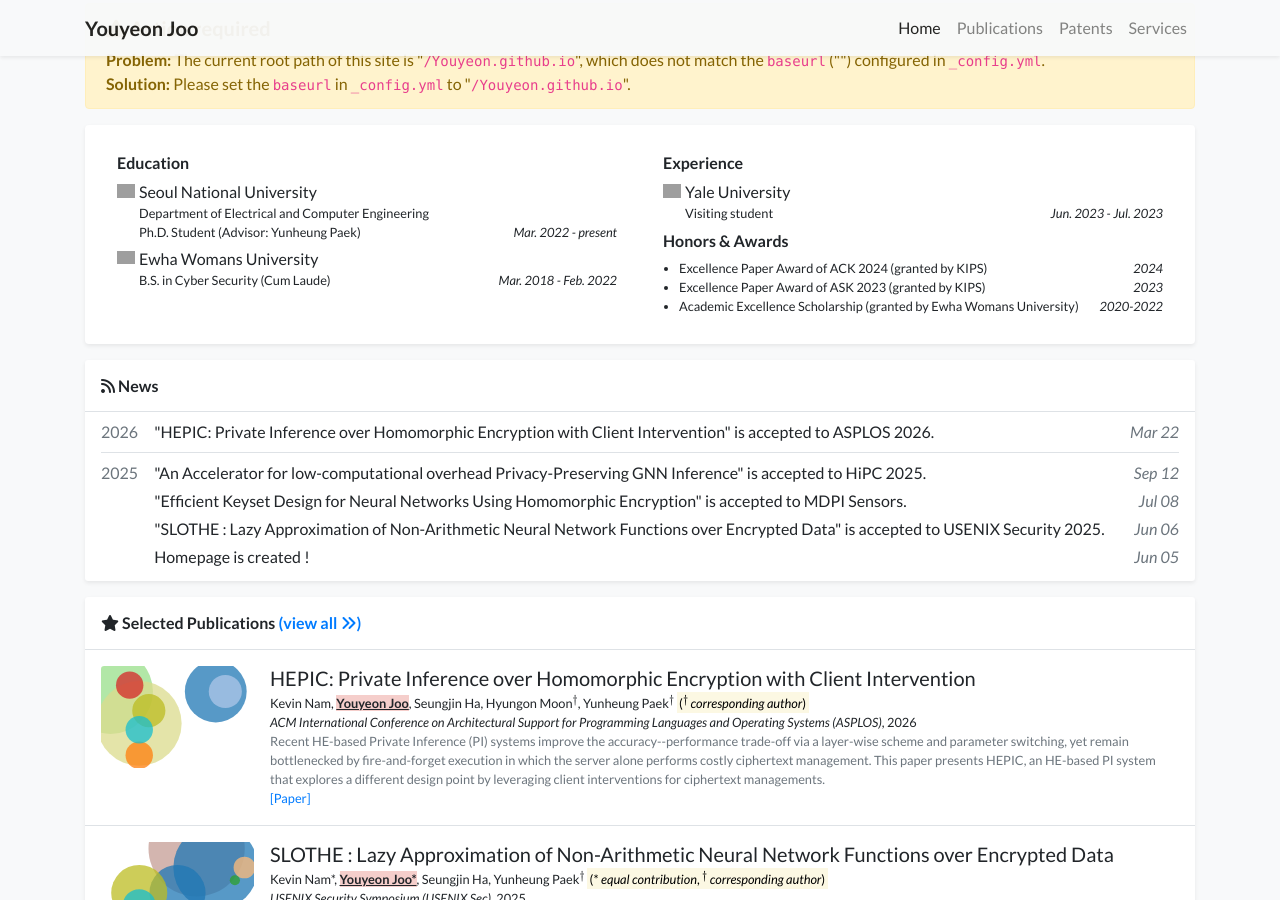
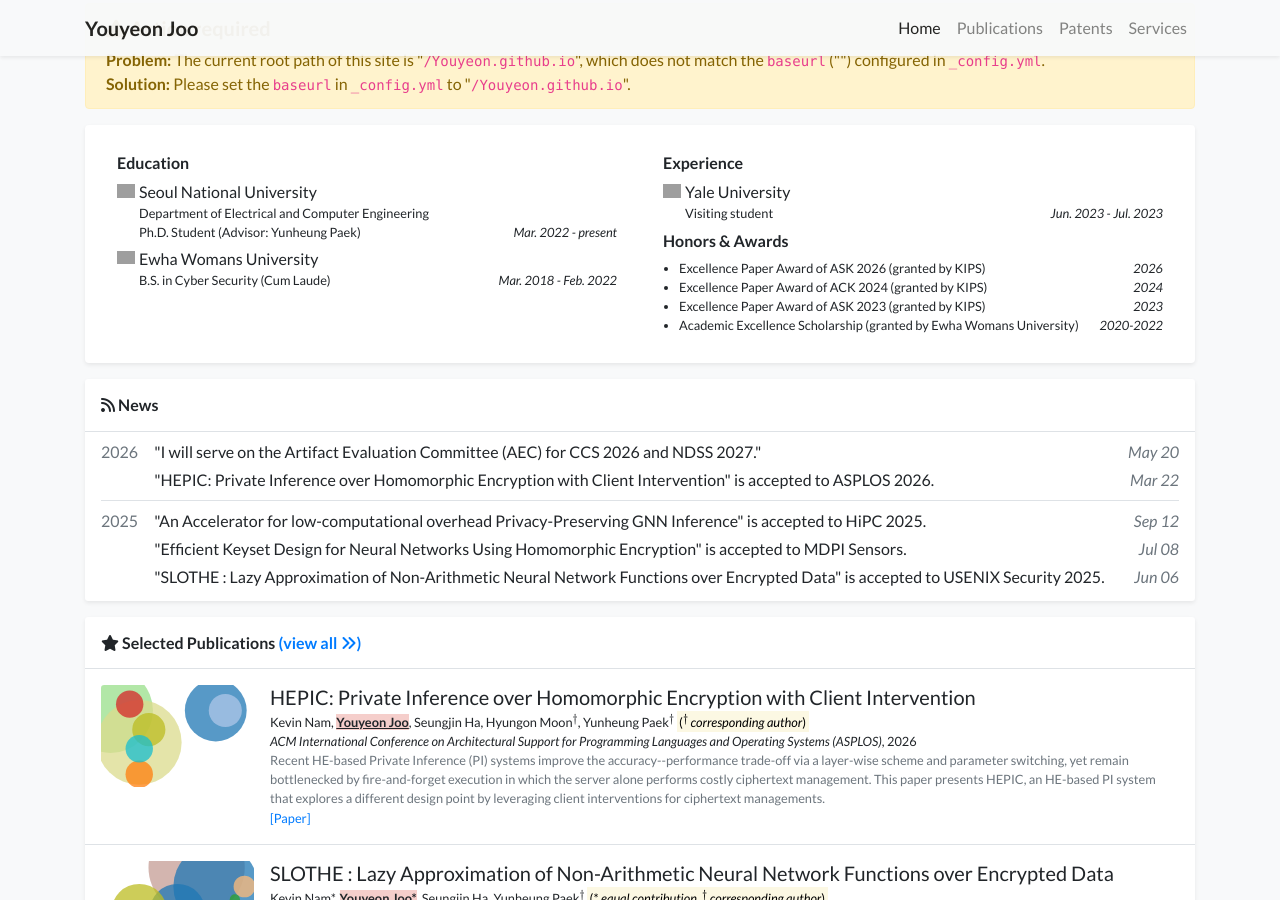
Before and after one commit to Youyeon/Youyeon.github.io, a Jekyll site: the page built from index.html, in a window 1280 px wide and 900 px high, scrolled down 478 px. Built offline with Jekyll 4.4.1, drawn with Linux system fonts in a browser that asks for light colours; nearby versions of some CDN libraries; a style sheet for code colours, icons or effects is not loaded; grey boxes are pictures that could not be loaded.

Commit message:
update ae

```diff
--- a/_data/profile.yml
+++ b/_data/profile.yml
@@ -51,6 +51,8 @@ experience:
   date: Jun. 2023 - Jul. 2023
 
 awards:
+- name: Excellence Paper Award of ASK 2026 (granted by KIPS)
+  date: 2026
 - name: Excellence Paper Award of ACK 2024 (granted by KIPS)
   date: 2024
 - name: Excellence Paper Award of ASK 2023 (granted by KIPS)
```
Also changed, not shown: _news/2026-news2.md (added, +5 -0 lines), _services/2026-ccs-ae.md (added, +10 -0 lines), _services/2026-ndss-ae.md (added, +10 -0 lines).
